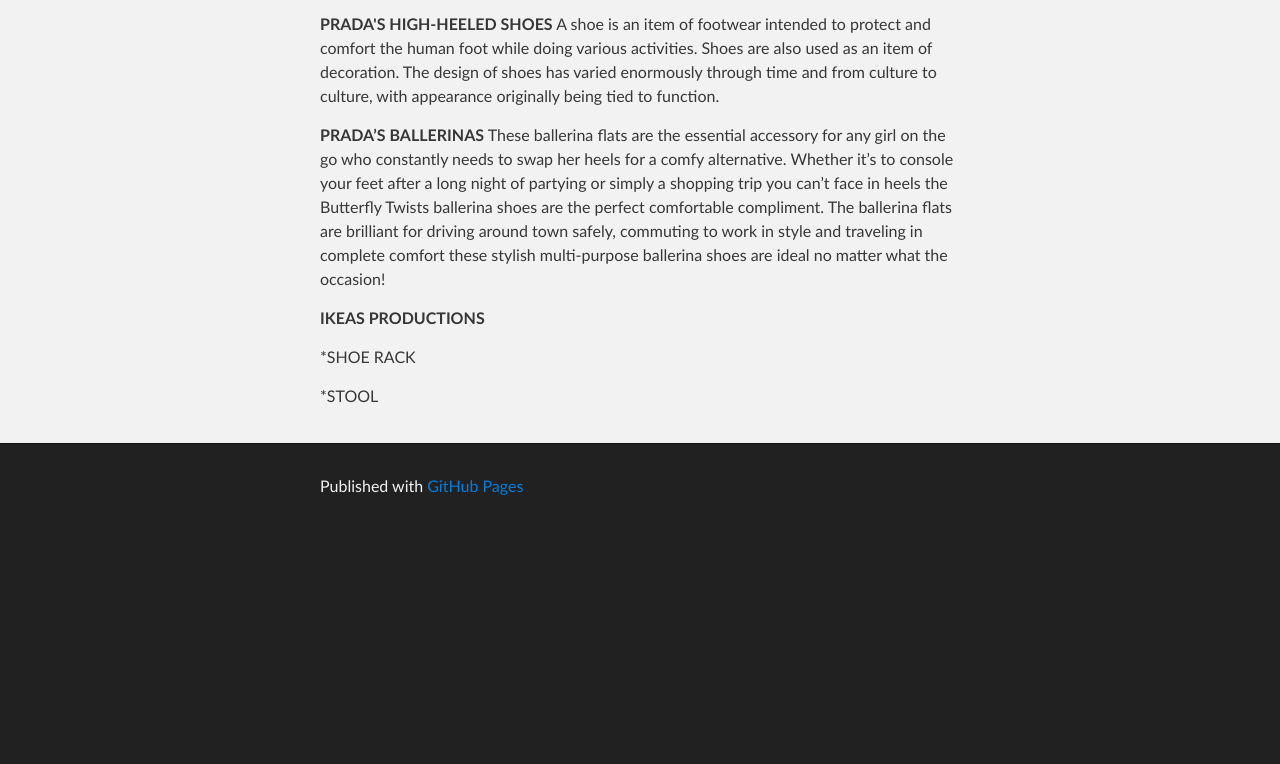
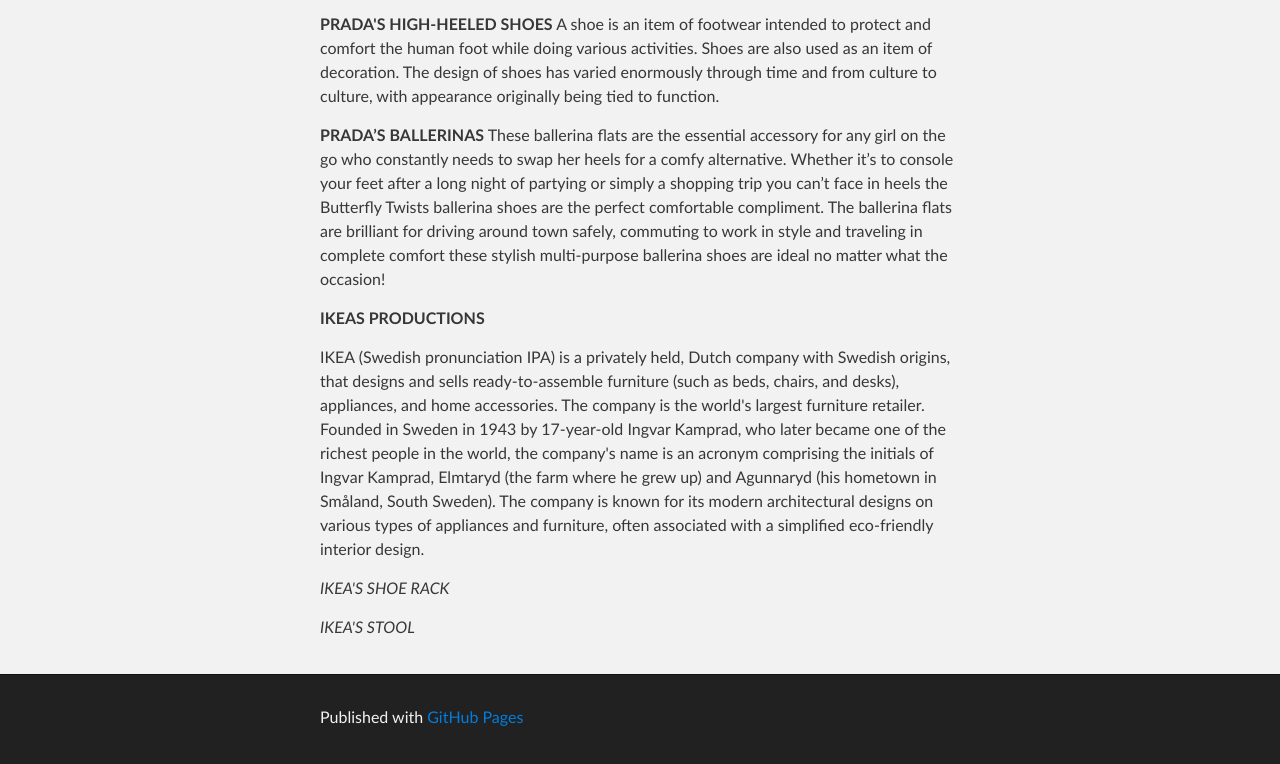
Before and after one commit to saravgn/saravgn.github.io, a plain HTML site: page index.html in a window 1280 px wide. Shown: the part 894-1658 px from the top of the page. Before the commit the page ends 1427 px from the top, so only its background shows below. Drawn offline with Linux system fonts and the light colour scheme.

Commit message:
Replace master branch with page content via GitHub

```diff
--- a/index.html
+++ b/index.html
@@ -71,9 +71,11 @@ The ballerina flats are brilliant for driving around town safely, commuting to w
 
 <p><strong>IKEAS PRODUCTIONS</strong></p>
 
-<p>*SHOE RACK</p>
+<p>IKEA (Swedish pronunciation IPA) is a privately held, Dutch company with Swedish origins, that designs and sells ready-to-assemble furniture (such as beds, chairs, and desks), appliances, and home accessories. The company is the world's largest furniture retailer. Founded in Sweden in 1943 by 17-year-old Ingvar Kamprad, who later became one of the richest people in the world, the company's name is an acronym comprising the initials of Ingvar Kamprad, Elmtaryd (the farm where he grew up) and Agunnaryd (his hometown in Småland, South Sweden). The company is known for its modern architectural designs on various types of appliances and furniture, often associated with a simplified eco-friendly interior design.</p>
 
-<p>*STOOL</p>
+<p><em>IKEA'S SHOE RACK</em></p>
+
+<p><em>IKEA'S STOOL</em></p>
       </section>
     </div>
 
```
Also changed, not shown: params.json (+1 -1 lines).
